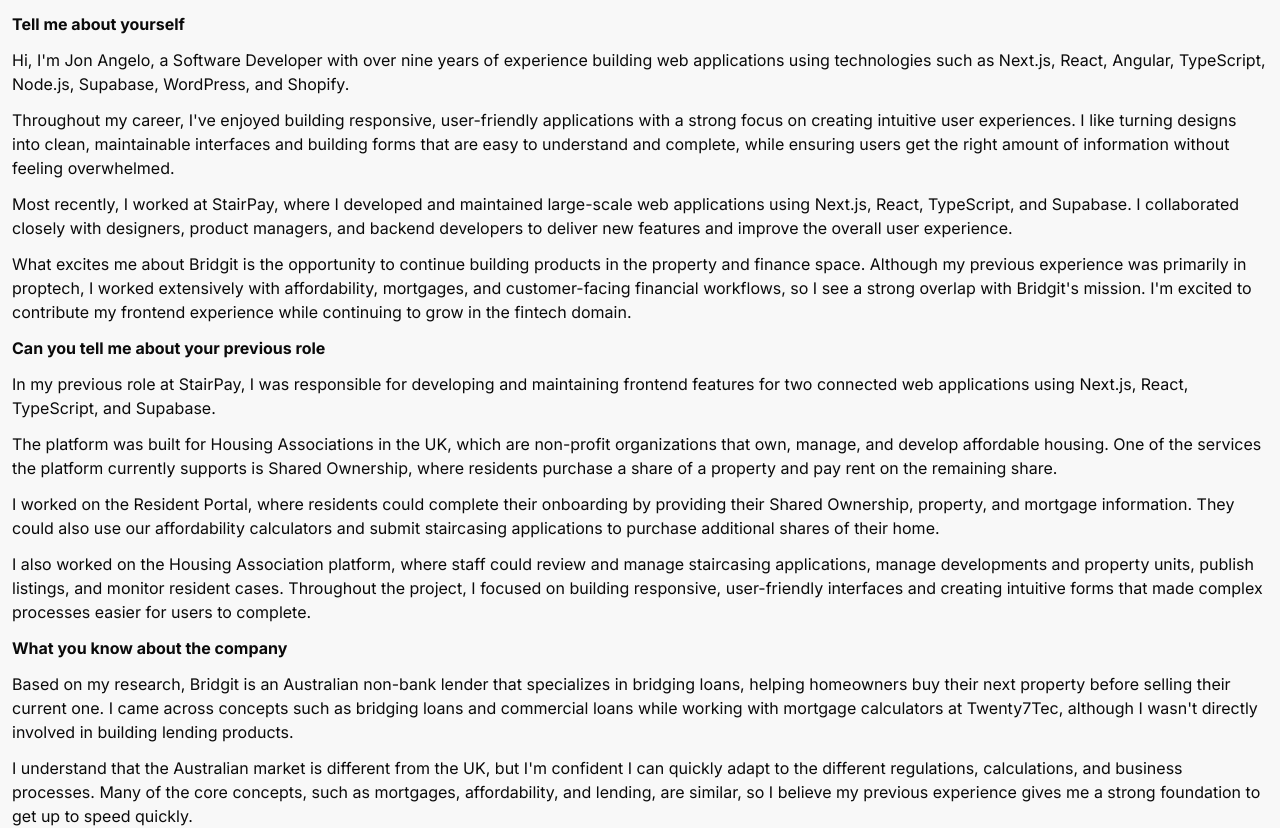
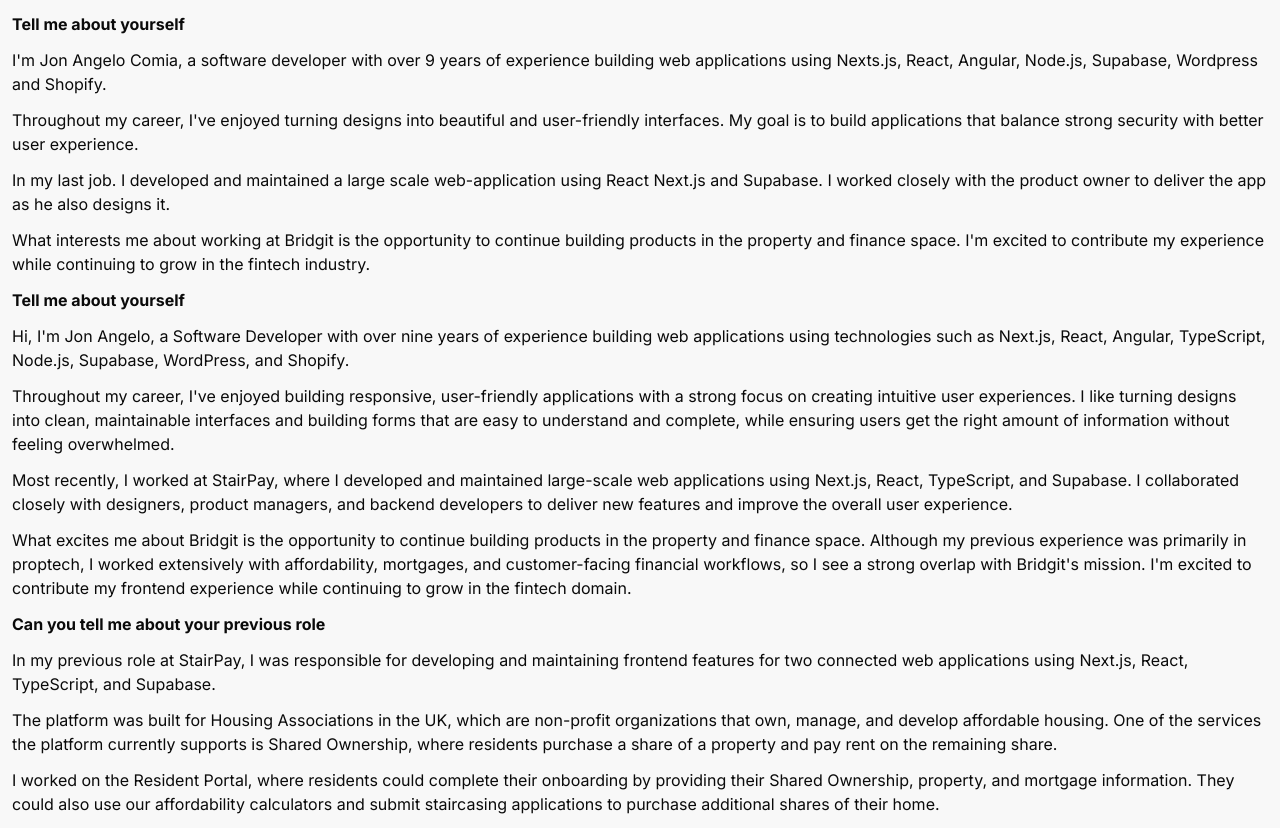
Before and after one commit to thefilodev/thefilodev, a Next.js app: page / in a window 1280 px wide. Shown: the top 828 px of the page. Built offline with nearby package versions, Linux system fonts and the light colour scheme.

Commit message:
Update main.tsx

```diff
--- a/components/main.tsx
+++ b/components/main.tsx
@@ -3,6 +3,17 @@
 export default function Main() {
   return (
     <main className="relative flex-1 bg-background p-3 space-y-3">
+      <h5 className="font-bold">Tell me about yourself</h5>
+
+      <p>I&apos;m Jon Angelo Comia, a software developer with over 9 years of experience building web applications using Nexts.js, React, Angular, Node.js, Supabase, Wordpress and Shopify.</p>
+
+      <p>Throughout my career, I&apos;ve enjoyed turning designs into beautiful and user-friendly interfaces. My goal is to build applications that balance strong security with better user experience.</p>
+
+      <p>In my last job. I developed and maintained a large scale web-application using React Next.js and Supabase. I worked closely with the product owner to deliver the app as he also designs it.</p>
+
+      <p>What interests me about working at Bridgit is the opportunity to continue building products in the property and finance space. I&apos;m excited to contribute my experience while continuing to grow in the fintech industry.</p>
+
+
       <h5 className="font-bold">Tell me about yourself</h5>
 
       <p>Hi, I&apos;m Jon Angelo, a Software Developer with over nine years of experience building web applications using technologies such as Next.js, React, Angular, TypeScript, Node.js, Supabase, WordPress, and Shopify.</p>
```
